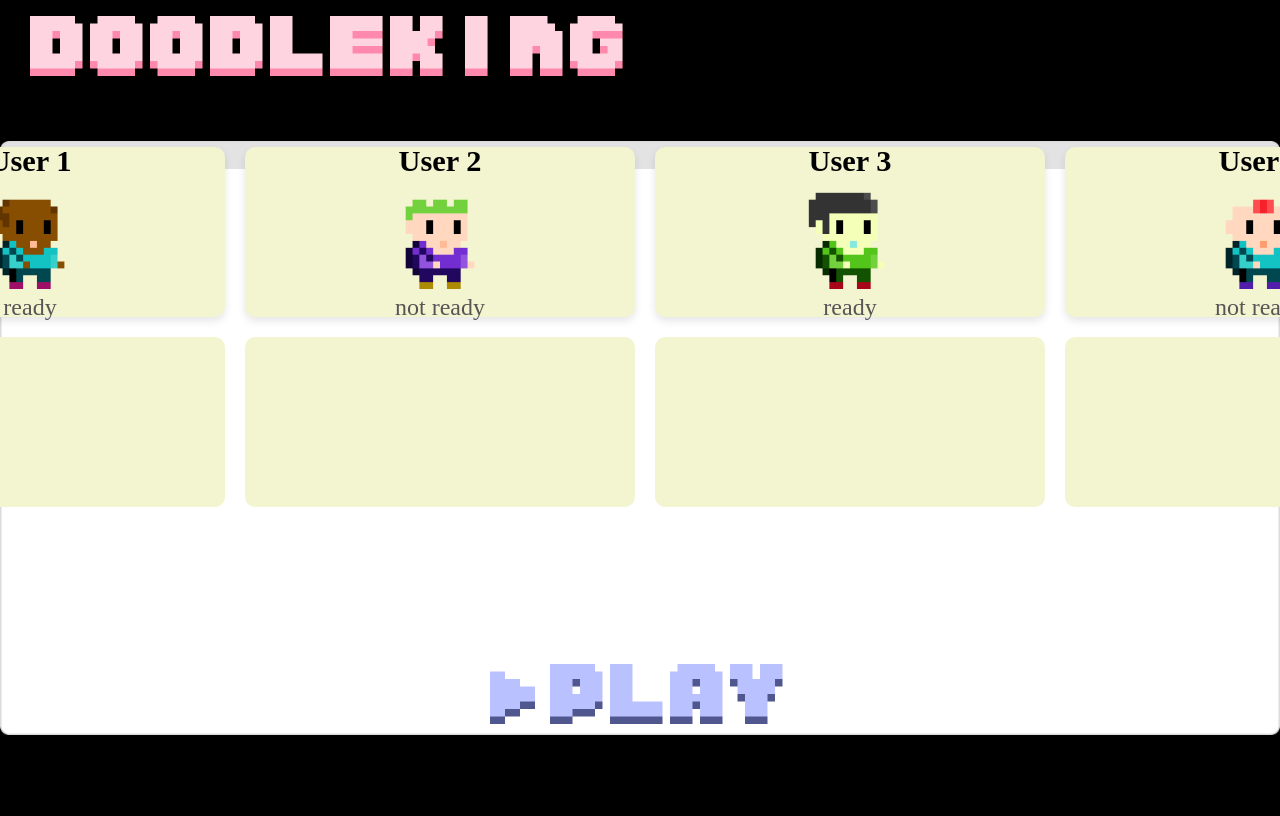
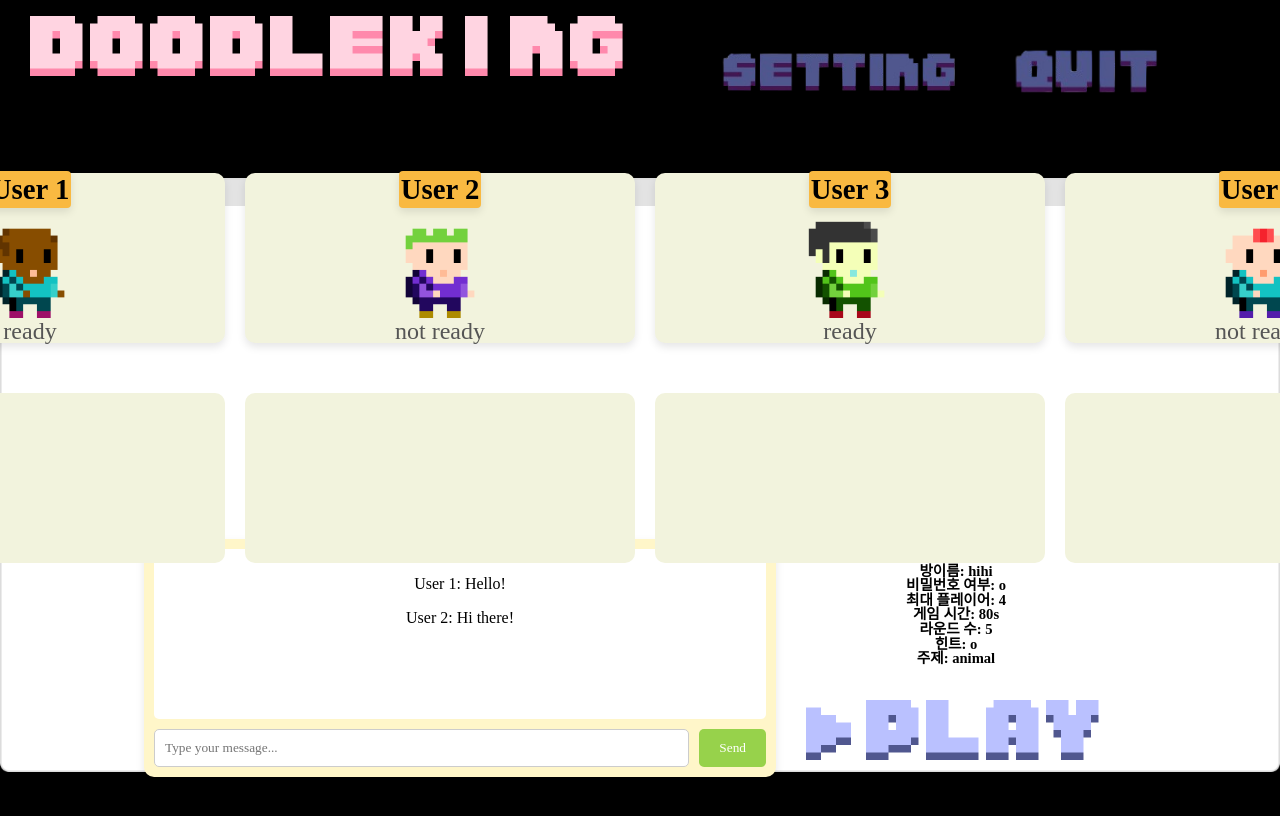
Before and after one commit to hidanbeing/Front, a React (Create React App) app: page /ready in a window 1280 px wide. Shown: the top 816 px of the page. Built offline with nearby package versions, Linux system fonts and the light colour scheme; a web font is replaced by a local one.

Commit message:
feat: ready UI

```diff
--- a/src/containers/Ready/Ready.tsx
+++ b/src/containers/Ready/Ready.tsx
@@ -1,19 +1,60 @@
 import React from 'react';
-import { CreateBtn, InviteBtn, PlayBtn } from '../../components/TextBtn.tsx';
+import { PlayBtn } from '../../components/TextBtn.tsx';
 import { Link } from 'react-router-dom';
 import { UserList } from './UserList.tsx';
 import '../../styles/ready.scss';
+import settingImage from '../../assets/ready/setting.png';
+import quitImage from '../../assets/ready/quit.png';
 
 function Ready() {
   return (
+    <>
+      <Link to="/roomsetting" className="header-button">
+        <img src={settingImage} alt="Setting" className="setting-icon" />
+      </Link>
+      <Link to="/lobby" className="header-button">
+        <img src={quitImage} alt="Quit" className="quit-icon" />
+      </Link>
       <div className="ready">
         <UserList />
-      <div className="btn-group">
+        <div className="bottom-section">
+          <div className="chat-box">
+            <div className="chat-messages">
+              <p>User 1: Hello!</p>
+              <p>User 2: Hi there!</p>
+            </div>
+            <div className="chat-input-container">
+              <input
+                type="text"
+                placeholder="Type your message..."
+                className="chat-input"
+              />
+              <button className="send-btn">Send</button>
+            </div>
+          </div>
+          <div className="settings-play-container">
+            <div className="room-settings">
+              <h5>
+                방이름: hihi
+                <br />
+                비밀번호 여부: o<br />
+                최대 플레이어: 4<br />
+                게임 시간: 80s
+                <br />
+                라운드 수: 5<br />
+                힌트: o<br />
+                주제: animal
+              </h5>
+            </div>
+            <div className="play-btn">
               <Link to="/game">
                 <PlayBtn />
               </Link>
             </div>
           </div>
+        </div>
+      </div>
+    </>
   );
 }
 
--- a/src/styles/ready.scss
+++ b/src/styles/ready.scss
@@ -1,11 +1,47 @@
+.header-button {
+  position: absolute; /* 화면 기준으로 배치 */
+  top: 10px; /* 화면 상단 여백 */
+  right: 20px; /* 화면 오른쪽 여백 */
+  display: flex; /* 플렉스 컨테이너로 설정 */
+  flex-direction: row; /* 버튼들을 가로로 배치 */
+  align-items: row; /* 세로 정렬 중앙 */
+  gap: 20px; /* 버튼 간 간격 */
+  z-index: 1000; /* 다른 요소 위로 배치 */
+
+  .setting-icon {
+    width: 250px; /* 버튼 크기 조정 */
+    height: auto; /* 비율 유지 */
+    cursor: pointer;
+    margin-right: 300px;
+    margin-top: 35px;
+  }
+
+  .quit-icon {
+    width: 225px; /* 버튼 크기 조정 */
+    height: auto; /* 비율 유지 */
+    cursor: pointer;
+    margin-right: 60px;
+    margin-top: 5px;
+  }
+}
+
+.ready {
+  display: flex;
+  flex-direction: column;
+  align-items: center;
+  padding: 20px;
+  width: 100%; /* 부모 요소의 너비를 100%로 제한 */
+  max-width: 100%; /* 최대 너비를 설정 */
+  box-sizing: border-box; /* 패딩 포함 */
+  margin: 0 auto; /* 중앙 정렬 */
+}
+
 .user-list {
   display: grid;
-  grid-template-columns: repeat(4, 380px); /* 4개의 열 */
-  grid-template-rows: repeat(2, 150px); /* 2개의 행 */
-  gap: 40px 30px; /* 열 간격 20px, 행 간격 30px */
-  justify-items: start; /* 열 아이템을 왼쪽 정렬 */
-  align-items: start; /* 행 아이템을 위쪽 정렬 */
-  padding: 0;
+  grid-template-columns: repeat(4, 380px);
+  grid-template-rows: repeat(2, 180px);
+  gap: 40px 30px;
+  padding: 0px;
 }
 
 .user {
@@ -14,7 +50,7 @@
   align-items: center;
   justify-content: center;
   padding: 10px;
-  background-color: #f3f5d0; /* 박스 색상 */
+  background-color: #f2f3dd;
   border-radius: 10px;
   box-shadow: 0 4px 8px rgba(0, 0, 0, 0.1);
   text-align: center;
@@ -23,19 +59,107 @@
 }
 
 .empty-box {
-  background-color: #f3f5d0;
+  background-color: #f2f3dd;
   box-shadow: none;
   width: 370px;
   height: 150px;
 }
 
 .user-name {
-  font-size: 1.9rem; /* User 이름 폰트 크기 */
+  font-size: 1.8rem;
   font-weight: bold;
+  padding: 2px;
+  background-color: #f9b941;
+  border-radius: 4px;
+  box-shadow: 0 4px 8px rgba(0, 0, 0, 0.1);
 }
 
 .user-status {
-  font-size: 1.5rem; /* Ready/Not Ready 상태 폰트 크기 */
+  font-size: 1.5rem;
   color: #555;
-  margin-top: 5px;
+  margin-top: 0px;
 }
+
+.bottom-section {
+  display: flex;
+  justify-content: space-between;
+  align-items: flex-start;
+  width: 80%;
+  max-width: 100%;
+  margin-top: -80px;
+}
+
+.chat-box {
+  flex: 3.6;
+  background-color: #fff6c9;
+  padding: 10px;
+  border-radius: 10px;
+  box-shadow: 0 4px 8px rgba(0, 0, 0, 0.1);
+  width: 70%;
+  max-width: 100%;
+}
+
+.chat-messages {
+  flex: 2;
+  height: 150px;
+  overflow-y: auto;
+  background-color: white;
+  padding: 10px;
+  border-radius: 5px;
+  margin-bottom: 10px;
+}
+
+.chat-input-container {
+  display: flex;
+}
+
+.chat-input {
+  flex: 2;
+  padding: 10px;
+  border-radius: 5px;
+  border: 1px solid #ccc;
+  margin-right: 10px;
+}
+
+.send-btn {
+  padding: 10px 20px;
+  border: none;
+  border-radius: 5px;
+  background-color: #97d24b;
+  color: white;
+  cursor: pointer;
+}
+
+.settings-play-container {
+  display: flex;
+  flex-direction: column; /* 방설정과 PLAY 버튼을 세로로 배치 */
+  align-items: center;
+  gap: 10px; /* 방설정과 PLAY 버튼 간격 */
+  flex: 1.5;
+  margin-top: -50px;
+}
+
+.room-settings {
+  flex: none;
+  width: 300px;
+  min-height: auto;
+  flex-direction: column; /* 내부 요소 세로 정렬 */
+  align-items: center;
+  justify-content: center;
+  margin: 20px;
+  text-align: center;
+  padding: 10px; /* 내부 여백 추가 */
+  font-size: 1.1rem; /* 일반 텍스트 크기 */
+  font-weight: normal; /* 기본 두께 */
+  text-align: center; /* 텍스트를 왼쪽 정렬 */
+  line-height: 1; /* 줄 간격 조정 */
+  margin-top: 40px;
+}
+
+.play-btn {
+  display: flex;
+  align-items: center;
+  justify-content: center;
+  cursor: pointer;
+  margin-top: -30px;
+}
```
Lines whose indentation alone changed are shown as unchanged.
